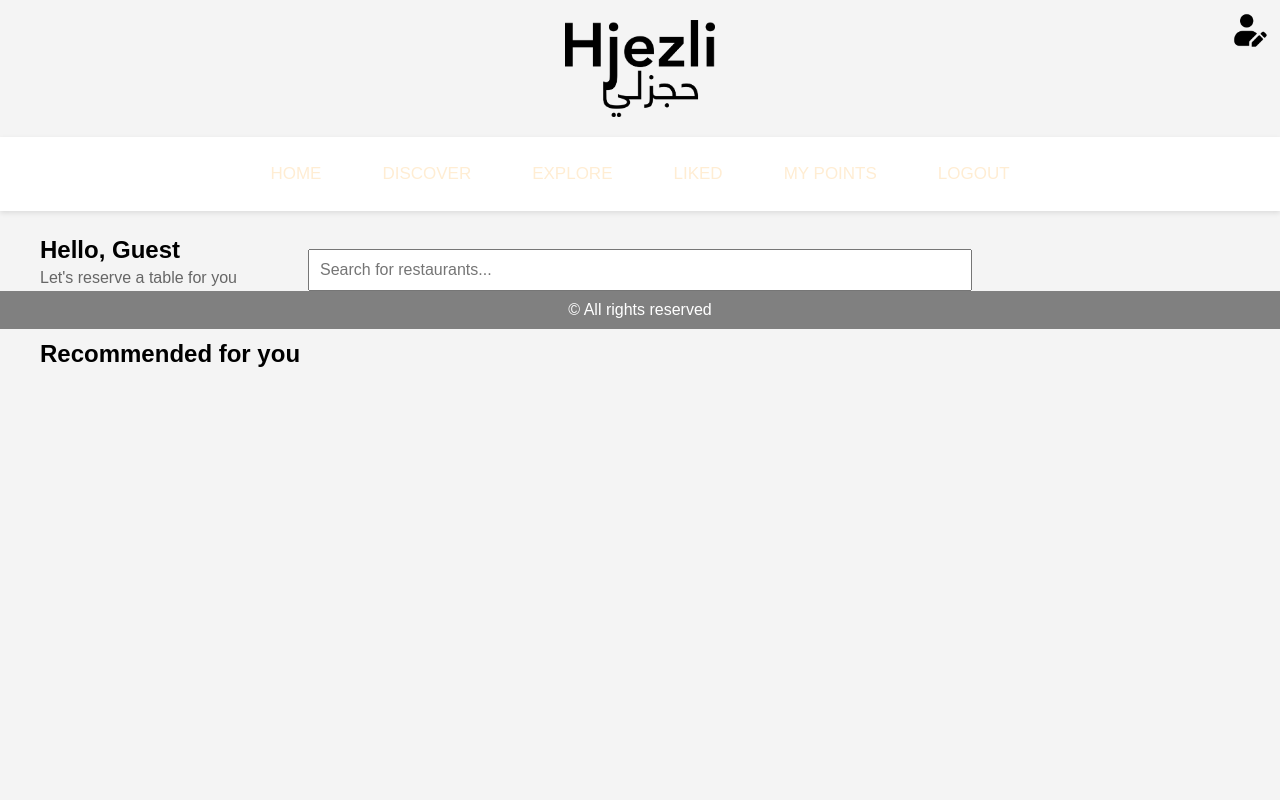
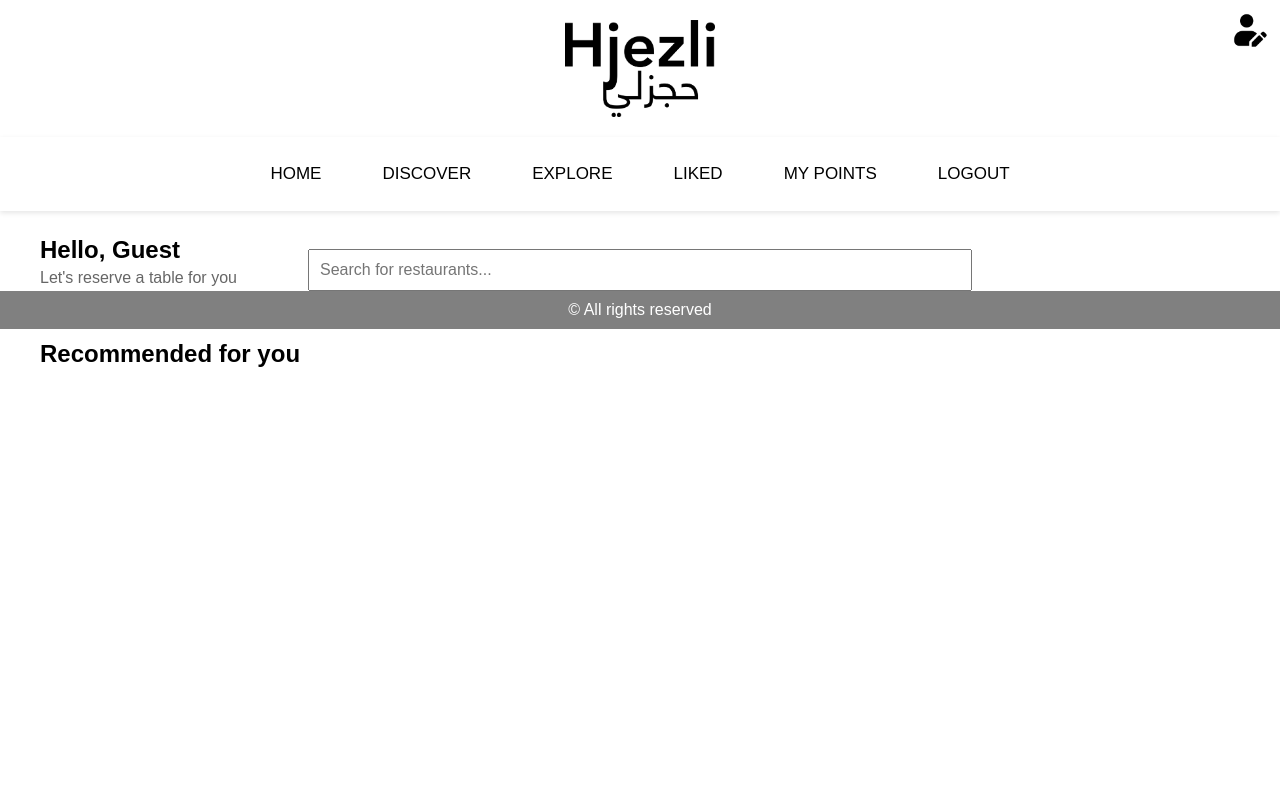
Before and after one commit to halbykevin/reservationsSystem, a PHP site: page / in a window 1280 px wide. Run offline with PHP 8.4, Linux system fonts and the light colour scheme; data comes from the database, SQL or seed files in the repository; data that the repository does not hold is empty.

Commit message:
fixed teh coloring

```diff
--- a/index.php
+++ b/index.php
@@ -75,6 +75,29 @@ if ($result->num_rows > 0) {
     <link rel="stylesheet" href="mainStyles.css" />
     <link rel="stylesheet" href="stylesDiscover2.css" />
     <style>
+
+.button-container {
+    background-color: white;
+}
+
+.button-container .btn {
+    color: black;
+    background-color:white;
+}
+
+.button-container .btn:hover {
+    color: black;
+    background-color: white;
+}
+
+body {
+    background-color: white; /* Off-white color */
+}
+
+header {
+    background-color: zwhite; /* Off-white color */
+}
+
 
     /* Ensure modal covers the entire page */
     .modal {
```
